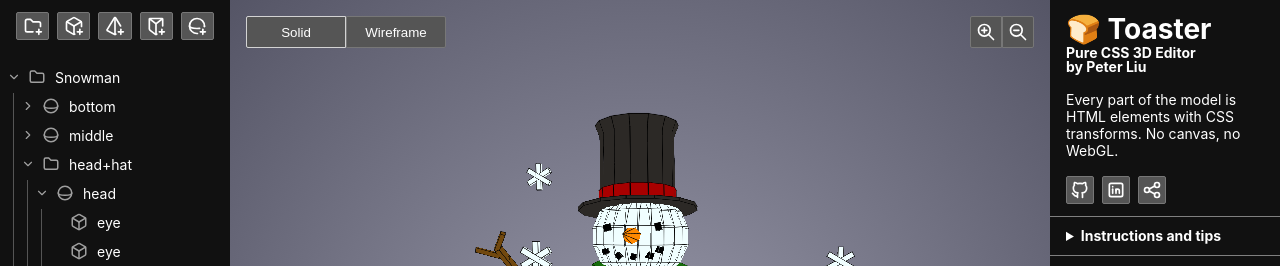
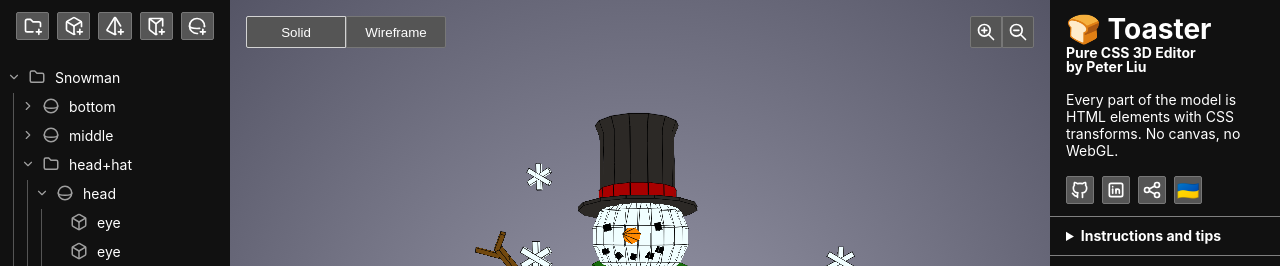
Before and after one commit to PeterTYLiu/toaster, a React (Vite) app: page / in a window 1280 px wide. Shown: the top 266 px of the page. Built offline with nearby package versions, Linux system fonts and the light colour scheme.

Commit message:
Add ua link

```diff
--- a/src/components/Links/Links.tsx
+++ b/src/components/Links/Links.tsx
@@ -28,6 +28,9 @@ export default function Links() {
       <button className="icon" onClick={share} title="share">
         <IconShare size={iconSize} />
       </button>
+      <a className="icon button" href="https://u24.gov.ua" title="Donate to Ukraine" style={{ textDecoration: "none", fontSize: "1.3rem" }}>
+        🇺🇦
+      </a>
     </div>
   );
 }
```
